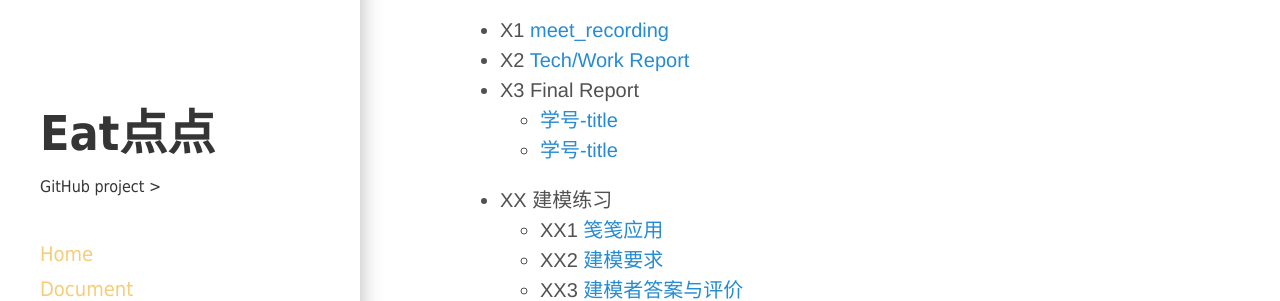
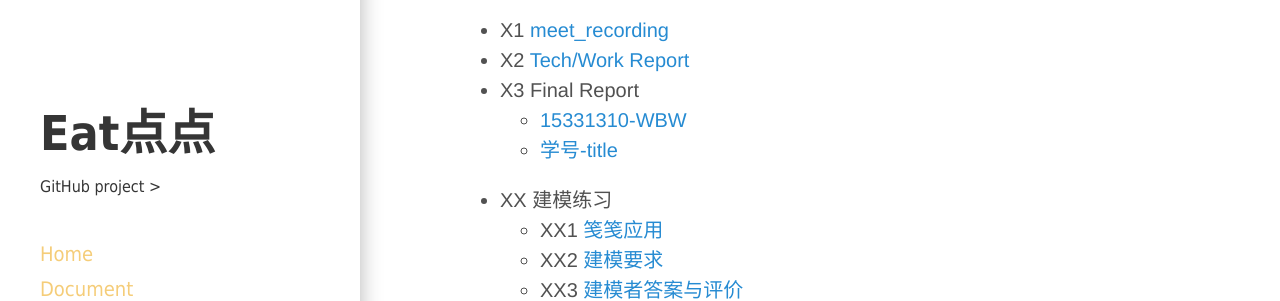
Before and after one commit to ChickenDinner8/ChickenDinner8.github.io, a Jekyll site: the page built from index.md, in a window 1280 px wide and 900 px high, scrolled down 846 px. Shown: the part 495-796 px from the top of the window. Built offline with Jekyll 4.4.1, drawn with Linux system fonts in a browser that asks for light colours.

Commit message:
Update index.md
add 15331310 Final Report

```diff
--- a/index.md
+++ b/index.md
@@ -62,7 +62,7 @@ title: Home
 + X1 [meet_recording](https://chickendinner8.github.io/2018/04/11/meeting.html)
 + X2 [Tech/Work Report](https://chickendinner8.github.io/2018/04/11/work_report.html)
 + X3 Final Report
-    - [学号-title]()
+    - [15331310-WBW](https://bowenwu1.github.io/2018/06/30/2018-06-30-FinalReport/)
     - [学号-title]()
 + XX 建模练习
     - XX1 [笺笺应用](https://chickendinner8.github.io/2018/05/11/笺笺建模练习.html)
```
